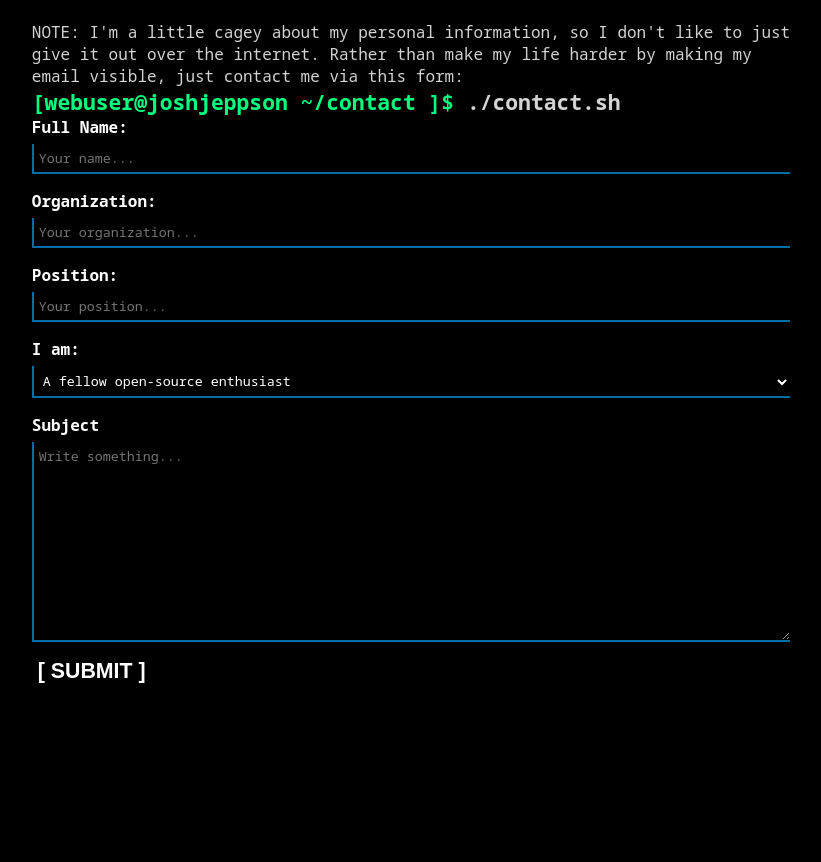
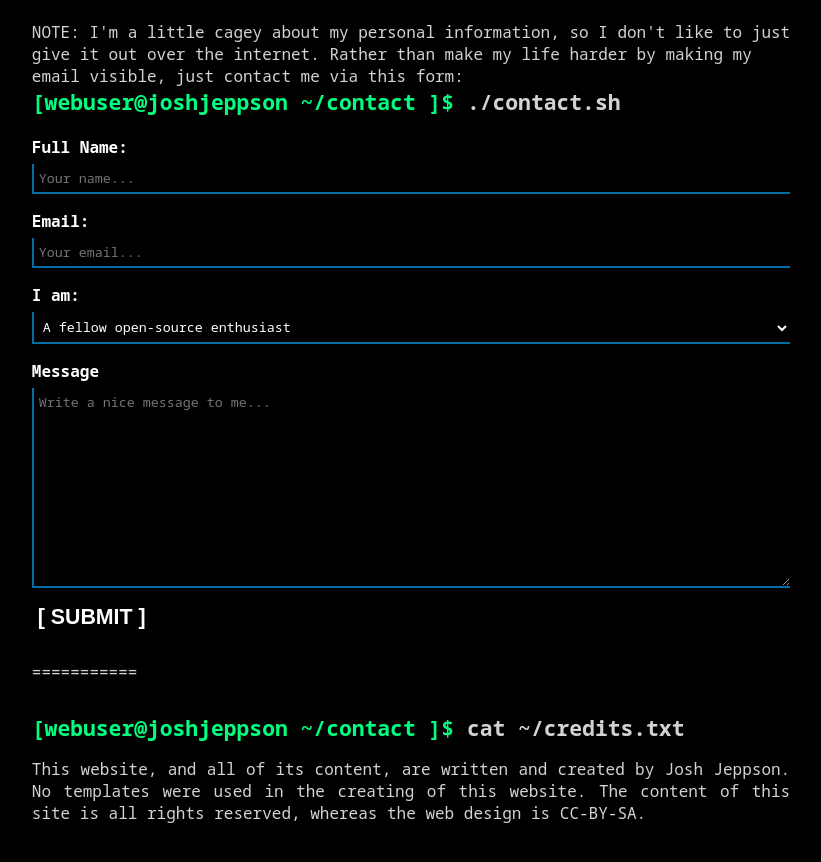
Before and after one commit to ifndefJOSH/ifndefjosh.github.io, a plain HTML site: page index.html in a window 1280 px wide. Shown: the part 3730-4592 px from the top of the page, without its empty margins (229-1050 px from the left). Before the commit the page ends 4465 px from the top, so only its background shows below. Drawn offline with Linux system fonts and the light colour scheme.

Commit message:
Some edits

```diff
--- a/index.html
+++ b/index.html
@@ -155,15 +155,12 @@
 		<div class="command">
 			./contact.sh
 		</div>
-		<form class="form" action="alertNotImplemented()">
+		<form class="form" action="alertNotImplemented()" style="margin-top: 20px">
 			<label for="name">Full Name:</label>
 			<input type="text" id="name" name="name" placeholder="Your name...">
 
-			<label for="organization">Organization:</label>
-			<input type="text" id="organization" name="organization" placeholder="Your organization...">
-
-			<label for="position">Position:</label>
-			<input type="text" id="position" name="position" placeholder="Your position...">
+			<label for="email">Email:</label>
+			<input type="text" id="email" name="email" placeholder="Your email...">
 
 			<label for="orgtype">I am:</label>
 			<select id="orgtype" name="orgtype">
@@ -173,13 +170,27 @@
 				<option value="fan">Someone who just thought you were super cool</option>
 			</select>
 
-			<label for="subject">Subject</label>
-			<textarea id="subject" name="subject" placeholder="Write something..." style="height:200px"></textarea>
+			<label for="message">Message</label>
+			<textarea id="message" name="message" placeholder="Write a nice message to me..." style="height:200px"></textarea>
 
 			<input type="submit" value="[ SUBMIT ]">
 
 		</form>
 	</div>
+	<p style="margin-top: 30px; margin-bottom: 30px;">
+	===========
+	</p>
+	<div id="footer">
+	<div class="prompt">
+			[webuser@joshjeppson ~/contact ]$
+		</div>
+		<div class="command">
+			cat ~/credits.txt
+		</div>
+		<p>
+			This website, and all of its content, are written and created by Josh Jeppson. No templates were used in the creating of this website. The content of this site is all rights reserved, whereas the web design is CC-BY-SA.
+		</p>
+	</div>
 </div>
 </body>
 </html>
```
